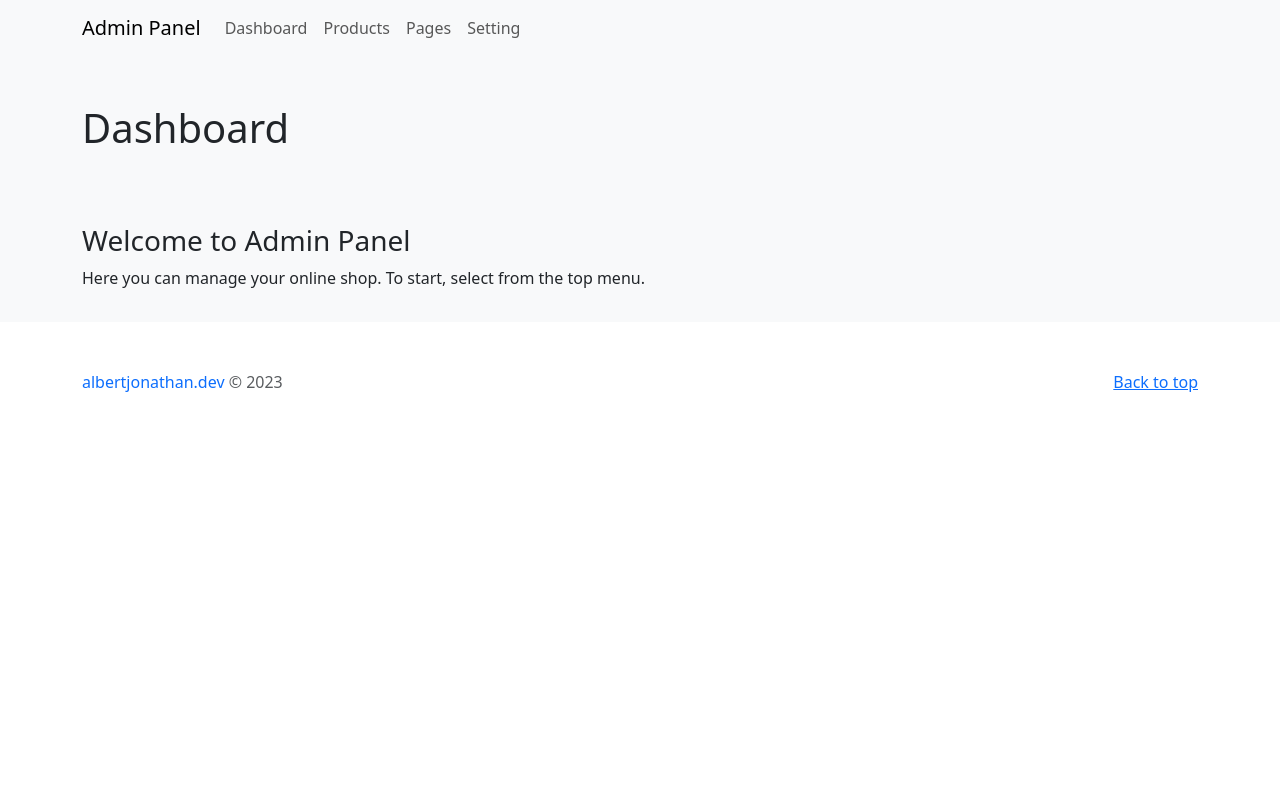
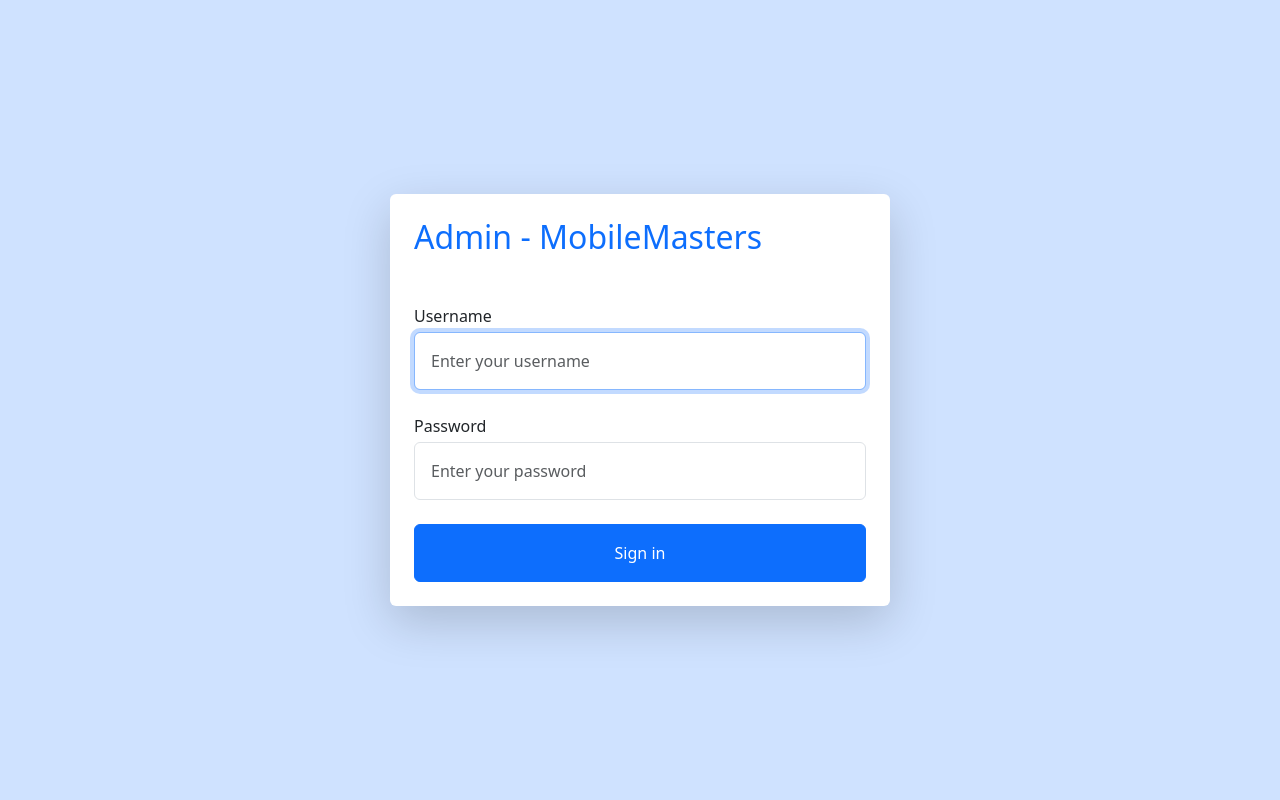
Before and after one commit to repsandcode/mobilemasters, a PHP site: page /admin/index.php in a window 1280 px wide. Run offline with PHP 8.4, Linux system fonts and the light colour scheme; data that the repository does not hold is empty.

Commit message:
add login page

```diff
--- a/admin/index.php
+++ b/admin/index.php
@@ -1,24 +1,52 @@
 <?php
-$pageTitle = "MobileMasters";
-include("header.php");
+// to show the errors that might happen, including where in this program,
+// meaning - which lines in this program we have the error
+error_reporting(E_ALL);
+ini_set('display_errors', 1);
+
 ?>
 
-<main class="bg-light">
-  <div class="jumbotron">
-    <div class="container">
-      <h1 class="py-5">Dashboard</h1>
+<!DOCTYPE html>
+<html lang="en">
+
+<head>
+  <meta charset="UTF-8">
+  <meta name="viewport" content="width=device-width, initial-scale=1.0">
+
+  <link href="https://cdn.jsdelivr.net/npm/bootstrap@5.3.2/dist/css/bootstrap.min.css" rel="stylesheet" integrity="sha384-T3c6CoIi6uLrA9TneNEoa7RxnatzjcDSCmG1MXxSR1GAsXEV/Dwwykc2MPK8M2HN" crossorigin="anonymous">
+  <script src="https://cdn.jsdelivr.net/npm/bootstrap@5.3.2/dist/js/bootstrap.bundle.min.js" integrity="sha384-C6RzsynM9kWDrMNeT87bh95OGNyZPhcTNXj1NW7RuBCsyN/o0jlpcV8Qyq46cDfL" crossorigin="anonymous"></script>
+
+  <title>Login - Admin MobileMasters</title>
+</head>
+
+<body>
+  <div class="vh-100 vw-100 bg-primary-subtle d-flex justify-content-center align-items-center">
+    <div class="container-lg">
+      <div class="shadow-lg bg-body rounded mx-auto" style="max-width: 500px;">
+        <div class="w-auto p-4">
+          <div class="mb-5">
+            <h2 class="text-primary fw-normal">Admin - MobileMasters</h2>
+          </div>
+
+          <div class="w-100">
+            <form action="" method="post">
+              <div class="form-group mb-4">
+                <label class="fw-medium mb-1" for="username">Username</label>
+                <input autofocus class="form-control p-3" type="text" name="username" placeholder="Enter your username" id="username" required>
+              </div>
+              <div class="form-group mb-4">
+                <label class="fw-medium mb-1 dark" for="password">Password</label>
+                <input class="form-control p-3" type="password" name="password" placeholder="Enter your password" id="password" required>
+              </div>
+              <input class="btn btn-primary w-100 py-3" type="submit" value="Sign in">
+            </form>
+          </div>
+
+        </div>
+      </div>
+
     </div>
   </div>
-  <div class="container py-3">
-    <h3>Welcome to Admin Panel</h3>
-    <p>Here you can manage your online shop. To start, select from the top menu.</p>
+</body>
 
-    <div class="row">
-      <?php echo $out; ?>
-    </div>
-  </div>
-</main>
-
-<?php
-include("footer.php");
-?>
+</html>
```
Also changed, not shown: admin/dashboard.php (added, +24 -0 lines).
